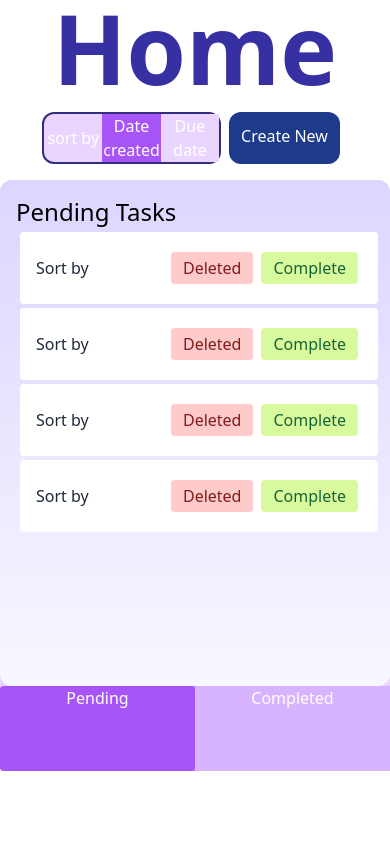
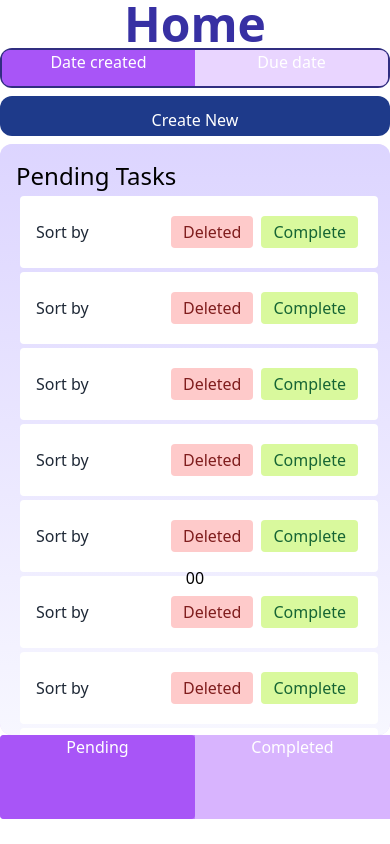
Before and after one commit to Raman01010010/Todo, a React (Create React App) app: page / in a window 390 px wide. Built offline with nearby package versions, Linux system fonts and the light colour scheme.

Commit message:
popup window added for create and display

```diff
--- /dev/null
+++ b/src/component/Create.js
@@ -0,0 +1,130 @@
+import React, { useState } from 'react';
+
+const Create = () => {
+  const [isOpen, setIsOpen] = useState(true);
+
+  const handleClose = () => {
+    setIsOpen(false);
+  };
+
+
+
+
+
+
+
+
+
+  const NewTaskComponent = () => {
+    const [task, setTask] = useState({
+      title: '',
+      description: '',
+      dueDate: '2023-11-15',
+      image: null,
+    });
+
+    const handleInputChange = (e) => {
+      const { name, value } = e.target;
+      setTask({ ...task, [name]: value });
+    };
+
+    const handleImageChange = (e) => {
+      const file = e.target.files[0];
+      if (file) {
+        const reader = new FileReader();
+        reader.onloadend = () => {
+          setTask({ ...task, image: reader.result });
+        };
+        reader.readAsDataURL(file);
+      }
+    };
+
+    const handleSave = () => {
+      // Logic to save the task
+      console.log('Task saved:', task);
+    };
+
+    const handleClose = () => {
+        setIsOpen(false);
+      };
+
+    return (
+      <div className="w-full max-w-md mx-auto rounded-lg">
+        <div className="bg-white p-4 rounded-lg shadow-md">
+          <h2 className="text-lg text-left text-blue-800 font-bold mb-3">New Task</h2>
+          <input
+            type="text"
+            name="title"
+            placeholder="Title"
+            className="w-full p-2 mb-3 bg-indigo-200 border rounded border-gray-300 rounded-xl"
+            onChange={handleInputChange}
+          />
+          <textarea
+            name="description"
+            placeholder="Description..."
+            style={{height:'40vh'}}
+            className="w-full bg-indigo-200  p-2 mb-3 border rounded border-gray-300 rounded-xl"
+            onChange={handleInputChange}
+          />
+          <div className="flex h-10 bg-indigo-200 items-center justify-between mb-3 rounded-xl">
+            <span className="p-3">Due on: {task.dueDate}</span>
+            <div className="bg-indigo-600 w-1/3 text-sm text-white px-3 h-full py-1 rounded-tr-xl rounded-br-xl">Change</div>
+          </div>
+          <div className="flex items-center flex bg-indigo-200 h-10 justify-between mb-3 rounded-xl">
+            <input
+              type="file"
+              name="image"
+              accept="image/*"
+              onChange={handleImageChange}
+              className="hidden"
+              id="image-input"
+            />
+            <label htmlFor="image-input" className="cursor-pointer flex justify-between h-full w-full">
+              <span className="p-3">Preview:</span>
+              <div className="bg-indigo-600 w-1/3 text-sm text-white px-3 h-full py-1 rounded-tr-xl rounded-br-xl">
+                Add Image
+              </div>
+            </label>
+          </div>
+          {task.image && (
+            <div className="mb-3">
+              <img src={task.image} alt="Preview" className="w-full h-32 object-cover rounded-xl" />
+            </div>
+          )}
+          <div className="flex items-center justify-between">
+            <div onClick={handleClose} className="h-12 w-full text-black px-3 py-1 rounded-lg cursor-pointer">
+              Cancel
+            </div>
+            <div
+              className="bg-indigo-600 h-12 w-full text-white px-3 py-1 rounded-lg cursor-pointer"
+              onClick={handleSave}
+            >
+              Save
+            </div>
+          </div>
+        </div>
+      </div>
+    );
+  };
+
+
+
+
+
+  return (
+    <>
+      {isOpen && (
+        <div className="fixed top-0 left-0 w-full h-full flex items-center justify-center bg-gray-800 bg-opacity-80">
+          <div className="bg-white  rounded-lg">
+            <div className="flex justify-end">
+
+            </div>
+            <NewTaskComponent/>
+                </div>
+        </div>
+      )}
+    </>
+  );
+};
+
+export default Create;
--- /dev/null
+++ b/src/component/Detail.js
@@ -0,0 +1,43 @@
+import React, { useState } from 'react';
+
+const Detail = (props) => {
+    const [isOpen, setIsOpen] = useState(true);
+
+    const handleClose = () => {
+        setIsOpen(false);
+    };
+
+
+
+
+
+
+
+
+
+
+
+    return (
+        <>
+            {isOpen && (
+                <div className=" fixed top-0 left-0 w-full h-full flex items-center justify-center bg-gray-800 bg-opacity-80">
+                    <div className="bg-white w-1/4 rounded-lg">
+                        <div className="flex justify-end">
+                            <div onClick={handleClose} className=''>Close</div>
+                        </div>
+
+                        <div style={{ height: '80vh', background: "linear-gradient(180deg, rgba(213, 212, 255, 0.65) -1.73%, #F7F7FF 100%)" }} class="  p-4">
+                            <div className="text-2xl text-left">Description</div>
+                            <div className="text-xl text-left">This is a sample descis a sample descriptionis a sample descriptionis a sample descriptionription</div>
+                            <div className='text-left text-red-500 text-sm'>20-23-2022</div>
+                            <div className="text-xl text-left">This is a sample descis a sample descriptionis a sample descriptionis a sample descriptionription</div>
+                            <img src="https://images.pexels.com/photos/276267/pexels-photo-276267.jpeg?auto=compress&cs=tinysrgb&w=600"></img>
+                        </div>
+                    </div>
+                </div>
+            )}
+        </>
+    );
+};
+
+export default Detail;
--- a/src/component/Home.js
+++ b/src/component/Home.js
@@ -1,31 +1,49 @@
-import React from 'react'
+import React,{useState} from 'react'
+import Create from './Create'
+import Detail from './Detail'
 
 export const Home = () => {
+  const [showCeate,setShowCreate]=React.useState(0)
+  const [showDetail,setShowDetail]=React.useState(0)
+function createTask(){
+  setShowCreate(!showCeate)
+}
+
+function showDetails(){
+  setShowDetail(!showDetail)
+}
+
+
+
   return (
     <>
-      <div className='text-indigo-800 font-inter text-8xl font-extrabold'>Home</div>
-      <div className='flex justify-center m-4'>
-        <div className="w-1/2 bg-purple-200 flex rounded-xl border border-indigo-900 border-2 items-center">
-          <span className="w-1/3 text-white">sort by</span>
-          <div className="w-1/3 bg-purple-500 text-white h-full  ">Date created</div>
-          <div className="w-1/3 bg-purple-200 text-white h-full ">Due date</div>
+      <div className='text-indigo-800 font-inter text-5xl font-extrabold'>Home</div>
+      <div className='w-full flex flex-col md:flex-row justify-center mb-2'>
+        <div className="w-full h-10 mb-2 md:w-1/2 bg-purple-200 flex rounded-xl border border-indigo-900 border-2 items-center">
+          <span className="w-full  hidden lg:block md:w-1/3 text-white text-center md:text-left">sort by</span>
+          <div className="w-full  rounded-tl-lg rounded-bl-lg lg:rounded-none md:w-1/3 bg-purple-500 text-white h-full  ">Date created</div>
+          <div className="w-full md:w-1/3 bg-purple-200 text-white h-full rounded-lg">Due date</div>
         </div>
-        <div className="bg-blue-900 mx-2 rounded-xl item-center p-3 text-white rounded  items-center">
-          Create New  </div>
+        <div onClick={createTask} className="bg-blue-900  md:hidden lg:block lg:mx-2 h-10 rounded-xl item-center p-3 text-white rounded  items-center">
+          Create New
+        </div>
       </div>
-      <div style={{ height: '70vh' }} className='flex  justify-center '>
-        <div class="grid w-full md:w-3/4 sm:w-full grid-cols-1 ">
-          <div class="col-span-2 flex rounded-xl w-full  md:col-span-1 bg-purple-200">
+      <div style={{ height: '50vh' }} className='flex  justify-center '>
+        <div class="grid w-full md:w-full lg:w-3/4 sm:w-full grid-cols-1 ">
+          <div style={{height:'70vh'}}class="col-span-2 flex rounded-xl w-full  md:col-span-1 bg-purple-200">
 
-            <div>
-              <div style={{ background: "linear-gradient(180deg, rgba(213, 212, 255, 0.65) -1.73%, #F7F7FF 100%)", width: "100vw", height: '60vh' }}
+            <div className='w-full'>
+              <div  style={{height:'70vh', background: "linear-gradient(180deg, rgba(213, 212, 255, 0.65) -1.73%, #F7F7FF 100%)" }}
 
-                className="  p-4  rounded-xl  overflow-y-auto">
+                className="w-full  p-4  rounded-xl  overflow-y-auto">
+              <div className='flex justify-between'>
                 <div className='flex text-2xl'>
                   Pending Tasks</div>
-
-
-                <div className="w-full p-4 m-1 bg-white  rounded flex items-center justify-between">
+                  <div className="bg-blue-900 hidden md:block lg:hidden lg:mx-2 h-10 rounded-xl item-center p-3 text-white rounded  items-center">
+          Create New
+        </div>
+        </div>
+                <div onClick={showDetails} className="w-full p-4 m-1 bg-white  rounded flex items-center justify-between">
                   <span className="text-gray-800">Sort by</span>
                   <div className="flex">
                     <button className="bg-red-200 text-red-900 py-1 px-3 m-1 rounded">Deleted</button>
@@ -43,6 +61,9 @@ export const Home = () => {
                   </div>
                 </div>
 
+
+
+
                 <div className="w-full p-4 m-1 bg-white  rounded flex items-center justify-between">
                   <span className="text-gray-800">Sort by</span>
                   <div className="flex">
@@ -51,6 +72,33 @@ export const Home = () => {
                   </div>
                 </div>
 
+<div className="w-full p-4 m-1 bg-white  rounded flex items-center justify-between">
+  <span className="text-gray-800">Sort by</span>
+  <div className="flex">
+    <button className="bg-red-200 text-red-900 py-1 px-3 m-1 rounded">Deleted</button>
+    <button className="bg-lime-200 text-green-800 py-1 px-3 m-1 rounded">Complete</button>
+  </div>
+</div>
+                <div className="w-full p-4 m-1 bg-white  rounded flex items-center justify-between">
+                  <span className="text-gray-800">Sort by</span>
+                  <div className="flex">
+                    <button className="bg-red-200 text-red-900 py-1 px-3 m-1 rounded">Deleted</button>
+                    <button className="bg-lime-200 text-green-800 py-1 px-3 m-1 rounded">Complete</button>
+                  </div>
+                </div>
+                <div className="w-full p-4 m-1 bg-white  rounded flex items-center justify-between">
+                  <span className="text-gray-800">Sort by</span>
+                  <div className="flex">
+                    <button className="bg-red-200 text-red-900 py-1 px-3 m-1 rounded">Deleted</button>
+                    <button className="bg-lime-200 text-green-800 py-1 px-3 m-1 rounded">Complete</button>
+                  </div>
+                </div><div className="w-full p-4 m-1 bg-white  rounded flex items-center justify-between">
+                  <span className="text-gray-800">Sort by</span>
+                  <div className="flex">
+                    <button className="bg-red-200 text-red-900 py-1 px-3 m-1 rounded">Deleted</button>
+                    <button className="bg-lime-200 text-green-800 py-1 px-3 m-1 rounded">Complete</button>
+                  </div>
+                </div>
                 <div className="w-full p-4 m-1 bg-white  rounded flex items-center justify-between">
                   <span className="text-gray-800">Sort by</span>
                   <div className="flex">
@@ -70,8 +118,8 @@ export const Home = () => {
               </div>
 
             </div>
-            <div style={{ background: "linear-gradient(180deg, rgba(213, 212, 255, 0.65) -1.73%, #F7F7FF 100%)" }} class="hidden sm:block col-span-2 md:col-span-1   p-4">
-              <div className="text-2xl">Description</div>
+            <div style={{ height:'80vh' ,background: "linear-gradient(180deg, rgba(213, 212, 255, 0.65) -1.73%, #F7F7FF 100%)" }} class="hidden lg:block col-span-2 md:col-span-1 lg:w-1/2   p-4">
+              <div className="text-2xl text-left">Description</div>
               <div className="text-xl text-left">This is a sample descis a sample descriptionis a sample descriptionis a sample descriptionription</div>
               <div className='text-left text-red-500 text-sm'>20-23-2022</div>
               <div className="text-xl text-left">This is a sample descis a sample descriptionis a sample descriptionis a sample descriptionription</div>
@@ -84,6 +132,8 @@ export const Home = () => {
 
         </div>
       </div>
+      {showCeate&&<Create/>}
+      {showDetail&&<Detail/>}
     </>
   )
 }
```
